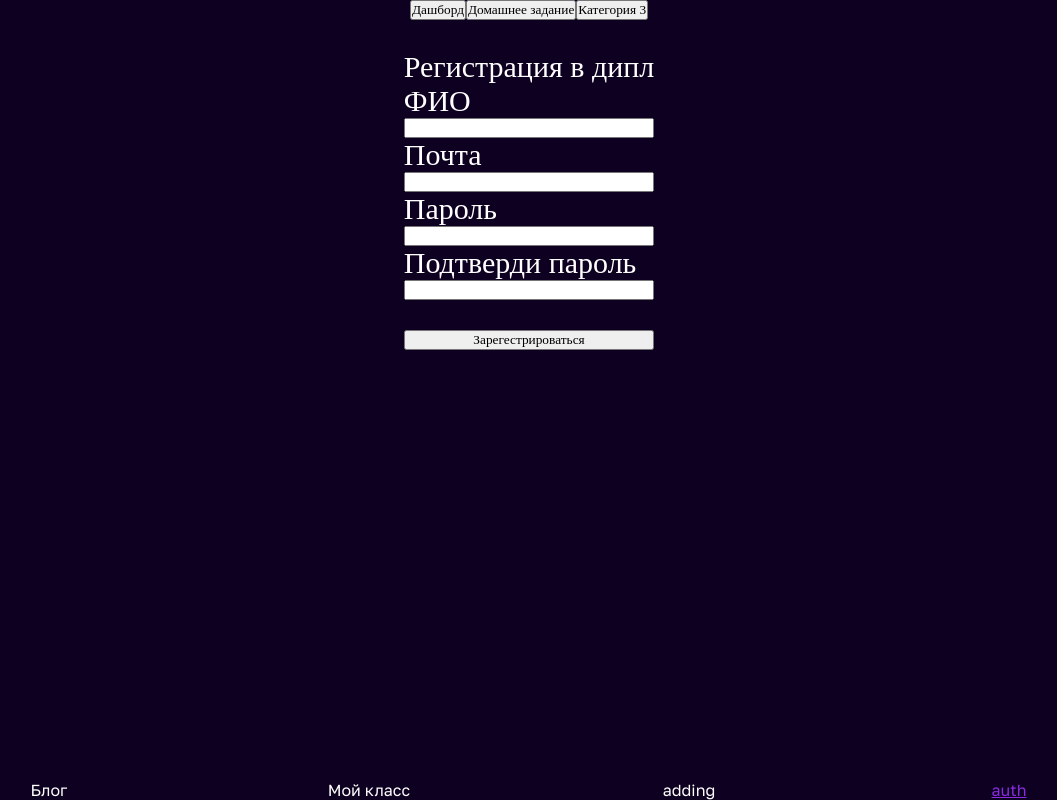
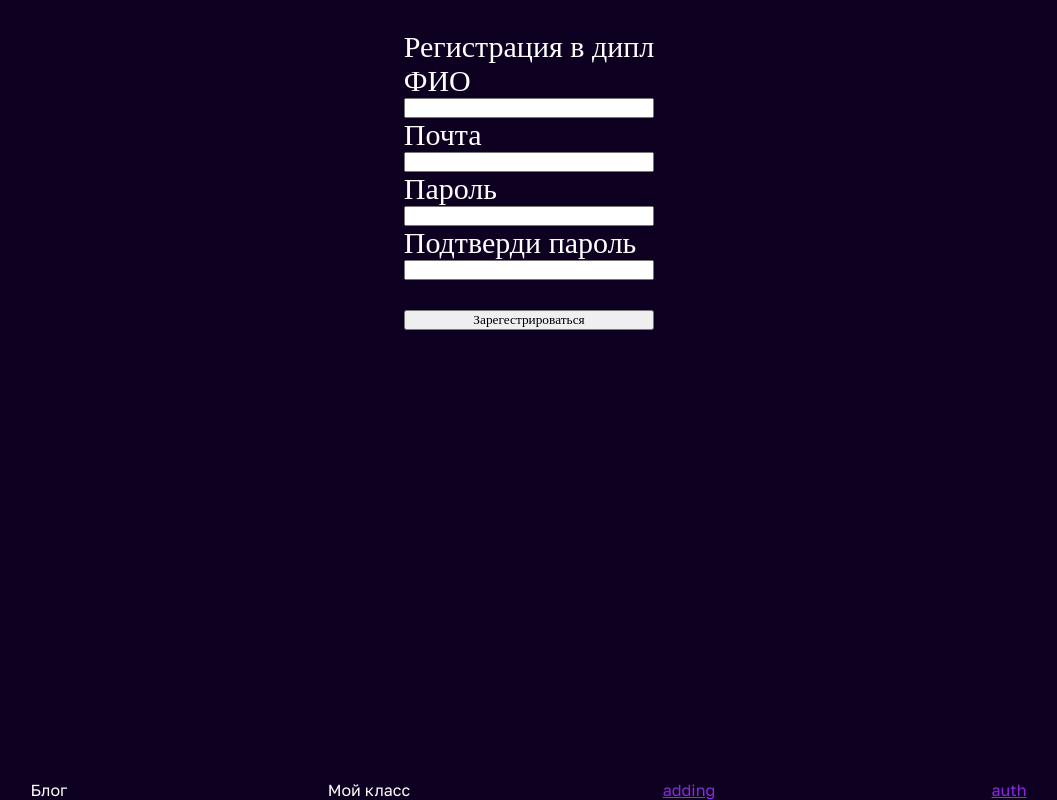
Before and after one commit to pozer999/dipple, a React (Create React App) app: page /auth in a window 1280 px wide. Shown: the whole page, without its empty margins (111-1168 px from the left). Built offline with nearby package versions, Linux system fonts and the light colour scheme.

Commit message:
категории теперь только в блоге

```diff
--- a/src/App.js
+++ b/src/App.js
@@ -38,11 +38,6 @@ function App() {
 
 
               {/* надо реализовать категории здесь */}
-              <ul style={{display: "flex" , justifyContent: "center"}}>
-                <button>Дашборд</button>
-                <button>Домашнее задание</button>
-                <button>Категория 3</button>
-              </ul>
 
         <Routes>
             <Route path="blog" element={<Blog />}/>
@@ -54,7 +49,7 @@ function App() {
              <div className='header'>
                 <NavLink to="/blog"      className={"navLink" + `${theme ? '' : '_black'}`}>Блог</NavLink>
                 <NavLink to="/homePages" className={"navLink" + `${theme ? '' : '_black'}`}>Мой класс</NavLink>
-                <div className={"navLink" + `${theme ? '' : '_black'}`}>adding</div>
+                <NavLink to="/auth" className={"navLink" + `${theme ? '' : '_black'}`}>adding</NavLink>
                 <NavLink to="/auth" className={"navLink" + `${theme ? '' : '_black'}`}>auth</NavLink>
               </div>
     </div>
--- a/src/pages/Auth.jsx
+++ b/src/pages/Auth.jsx
@@ -1,6 +1,8 @@
 import React from 'react';
 
 const Auth = () => {
+  document.documentElement.scrollIntoView(true);
+
   return (
     <div style={{fontSize: "30px", margin: "0 auto", display: "grid", justifyContent: "center"}}>
       <p style={{color: "white", marginTop: "30px"}}>Регистрация в дипл</p>
--- a/src/pages/Blog.jsx
+++ b/src/pages/Blog.jsx
@@ -8,6 +8,11 @@ export const Blog = () => {
 
   return (
     <div>
+          <ul style={{display: "flex" , justifyContent: "center"}}>
+              <button>Дашборд</button>
+              <button>Домашнее задание</button>
+              <button>Категория 3</button>
+          </ul>
         <SetPosts />
         <ButtonToReturn />
     </div>
```
